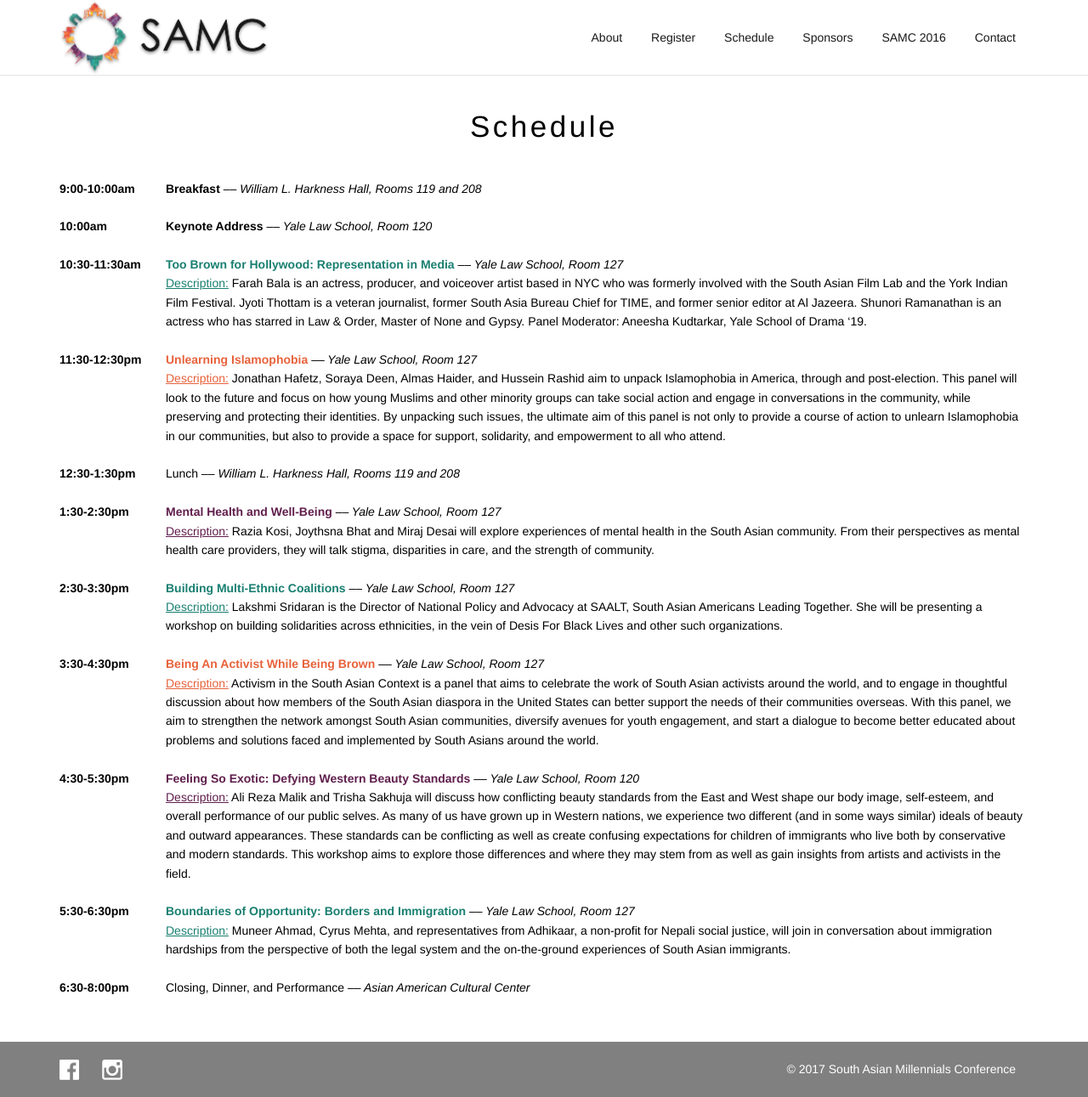
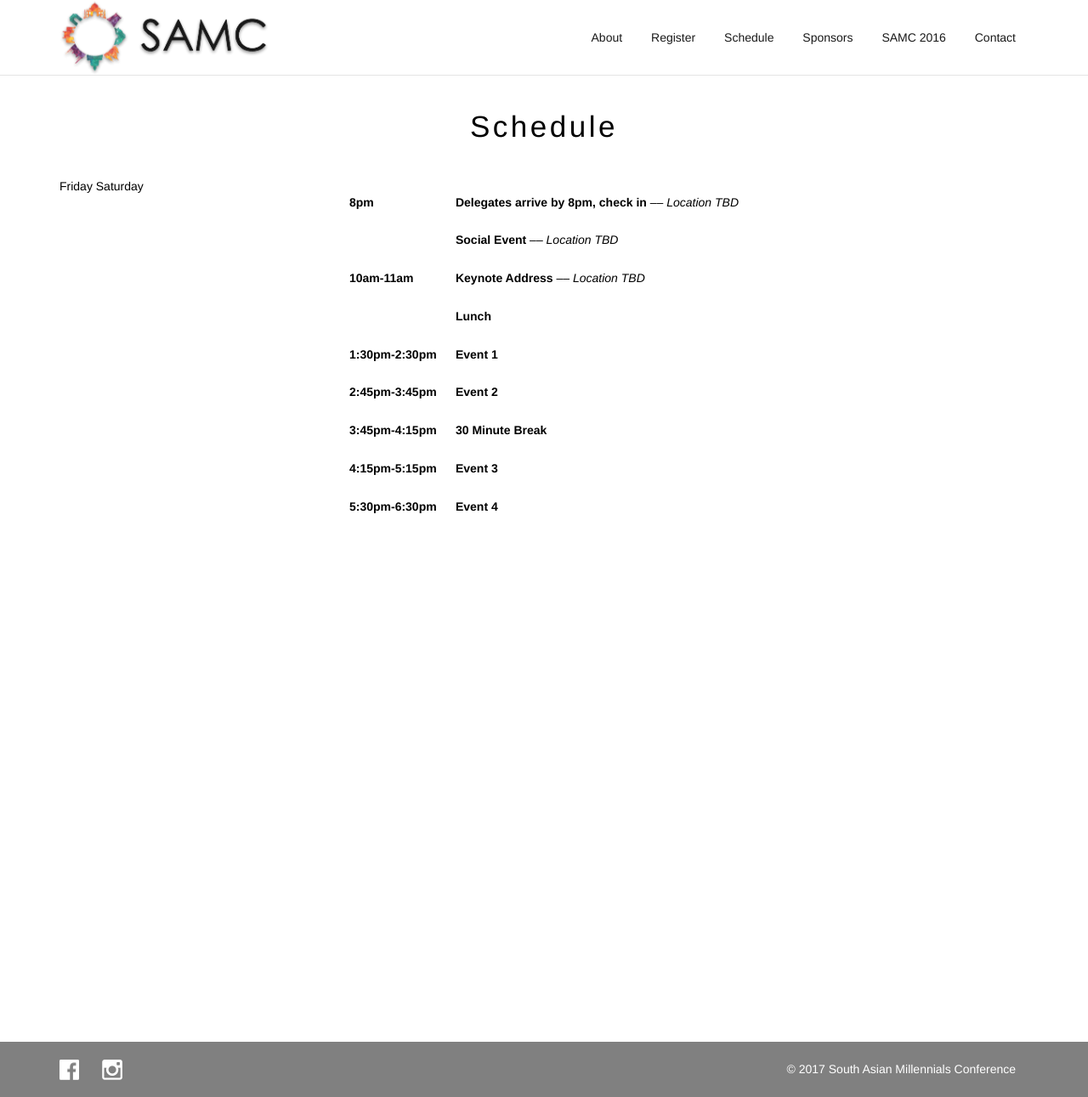
Before and after one commit to samconf/samconf.github.io, a Jekyll site: the page built from schedule/index.html, in a window 1280 px wide and 1291 px high. Shown: the whole window at 85% size. Built offline with Jekyll 4.4.1, drawn with Linux system fonts in a browser that asks for light colours.

Commit message:
Updating Schedule for 2018 Friday and Saturday
These are the tentative scheduling for Friday and Saturday, more details to be added later

```diff
--- a/schedule/index.html
+++ b/schedule/index.html
@@ -7,7 +7,52 @@ endpoint: schedule
 <div class="container">
     <table class="schedule">
         <tbody>
+            <tr>Friday
+                <td>8pm</td>
+                <td><strong>Delegates arrive by 8pm, check in</strong> <i>–– Location TBD</i>
+                <br><br></td>
+            </tr>
             <tr>
+                <td></td>
+                <td><strong>Social Event</strong> <i>–– Location TBD</i>
+                <br><br></td>
+            </tr>
+            <tr>Saturday
+                <td>10am-11am</td>
+                <td><strong>Keynote Address</strong> <i>–– Location TBD</i>
+                <br><br></td>
+            </tr>
+            <tr>
+                <td></td>
+                <td><strong>Lunch</strong>
+                <br><br></td>
+            </tr>
+            <tr>
+                <td>1:30pm-2:30pm</td>
+                <td><strong>Event 1</strong> <i></i>
+                <br><br></td>
+            </tr>
+            <tr>
+                <td>2:45pm-3:45pm</td>
+                <td><strong>Event 2</strong> <i></i>
+                <br><br></td>
+            </tr>
+            <tr>
+                <td>3:45pm-4:15pm</td>
+                <td><strong>30 Minute Break</strong> <i></i>
+                <br><br></td>
+            </tr>
+            <tr>
+                <td>4:15pm-5:15pm</td>
+                <td><strong>Event 3</strong> <i></i>
+                <br><br></td>
+            </tr>
+            <tr>
+                <td>5:30pm-6:30pm</td>
+                <td><strong>Event 4</strong> <i></i>
+                <br><br></td>
+            </tr>
+            <!-- This is 2017's schedule. Left for future reference. <tr>
                 <td>9:00-10:00am</td>
                 <td><strong>Breakfast</strong> <i>–– William L. Harkness Hall, Rooms 119 and 208</i>
                 <br><br></td>
@@ -75,7 +120,7 @@ endpoint: schedule
                 <td>6:30-8:00pm</td>
                 <td>Closing, Dinner, and Performance <i>–– Asian American Cultural Center</i>
                 <br><br></td>
-            </tr>
+            </tr> -->
         </tbody>
     </table>
 </div>
```
